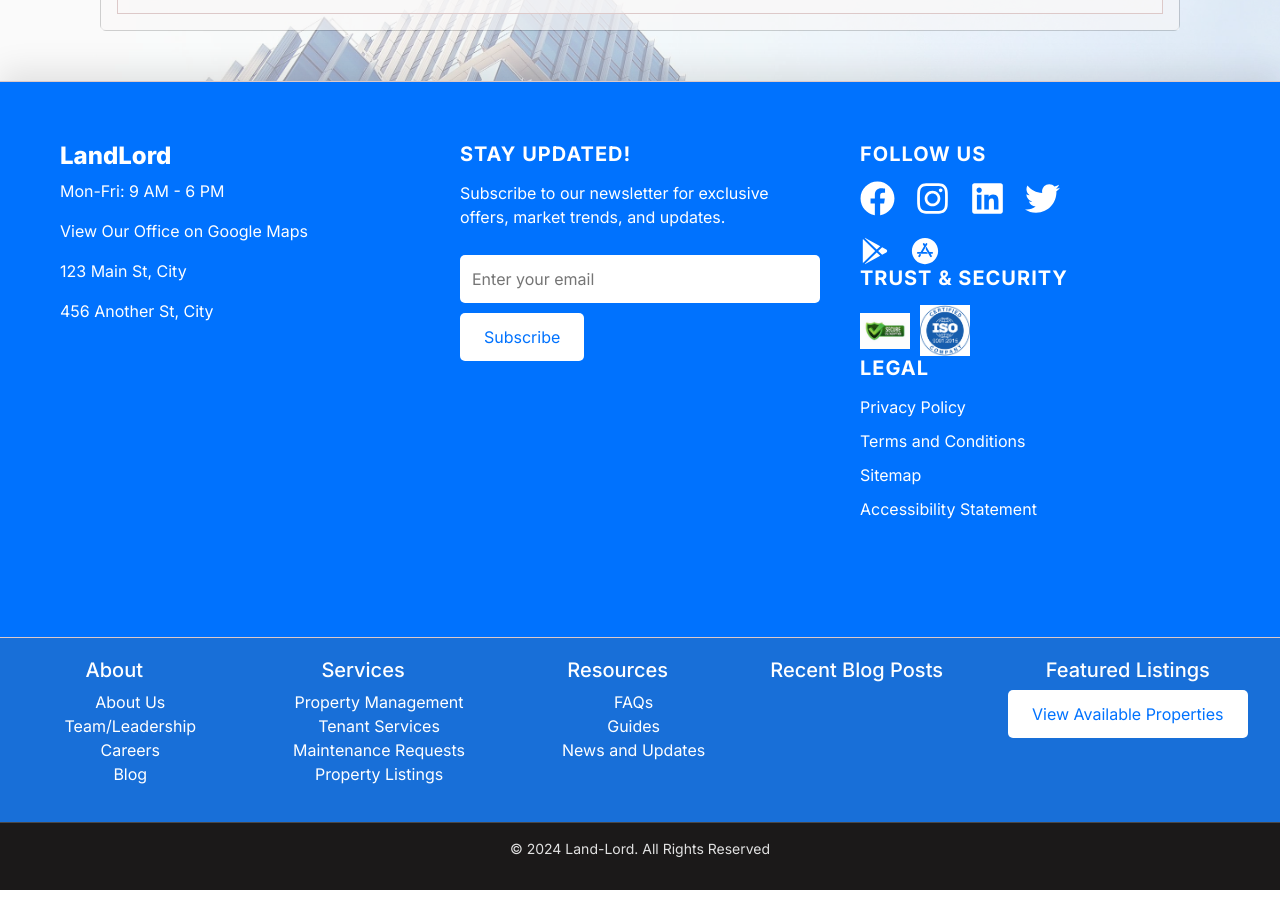
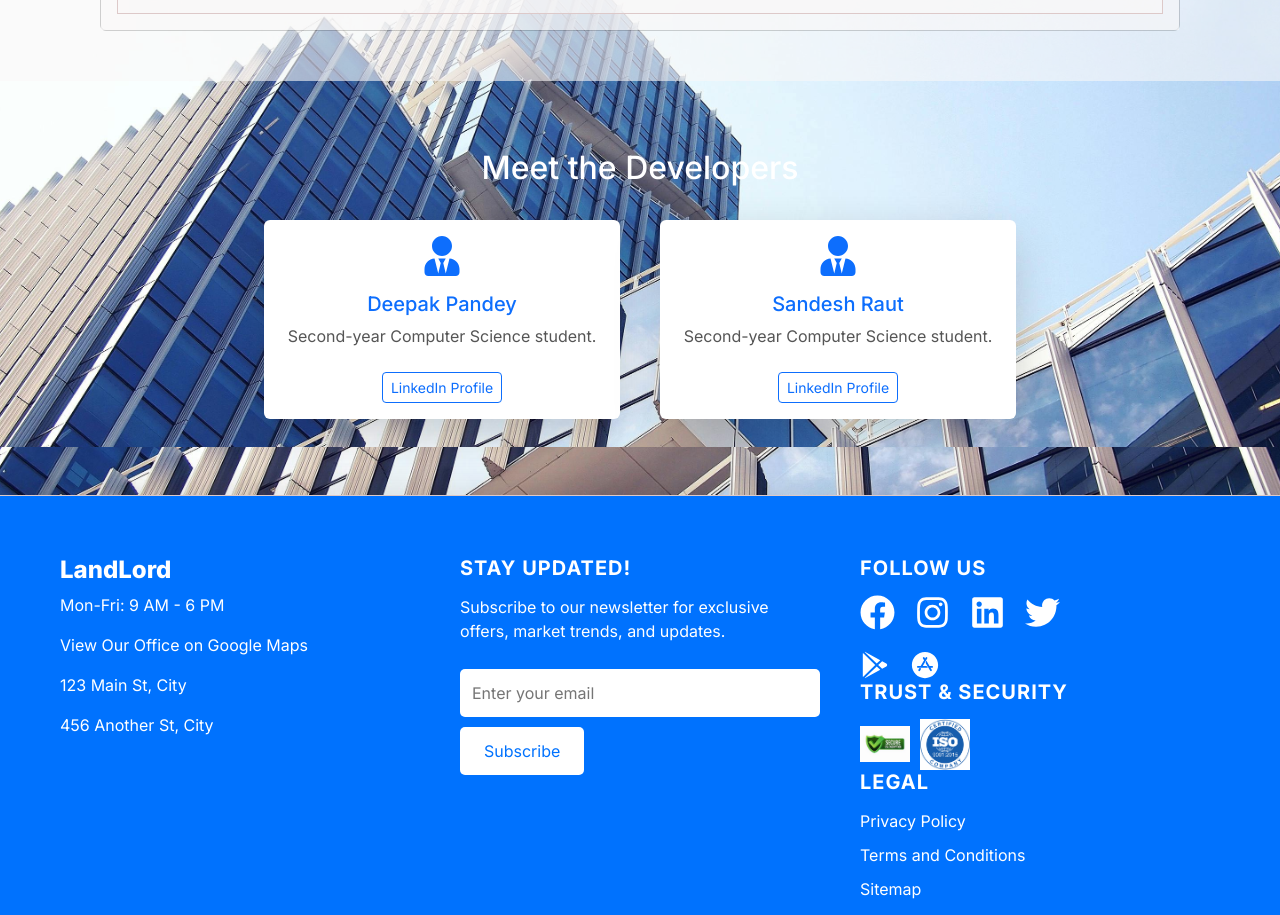
Before and after one commit to sandy0637R/LL_Frontend, a React (Vite) app: page /plans in a window 1280 px wide. Shown: the part 2580-3495 px from the top of the page. Before the commit the page ends 3470 px from the top, so only its background shows below. Built offline with nearby package versions, Linux system fonts and the light colour scheme; sample sign-in values are in the browser's storage.

Commit message:
dev section added below plans section

```diff
--- /dev/null
+++ b/src/Pages/Plans/About.jsx
@@ -0,0 +1,51 @@
+import React from 'react';
+import { FaUserTie } from 'react-icons/fa';
+
+const DevelopersSection = () => {
+  return (
+    <div className="container my-5">
+      <h2 className="text-center mb-4 text-white">Meet the Developers</h2>
+      <div className="row justify-content-center">
+        {/* Developer 1 */}
+        <div className="col-md-5 col-lg-4 m-2">
+          <div className="card shadow-lg border-0">
+            <div className="card-body text-center">
+              <FaUserTie size={40} className="text-primary mb-3" />
+              <h5 className="card-title text-primary">Deepak Pandey</h5>
+              <p className="card-text">Second-year Computer Science student.</p>
+              <a
+                href="https://www.linkedin.com/in/deepak-pandey-189a2631b"
+                target="_blank"
+                rel="noopener noreferrer"
+                className="btn btn-outline-primary btn-sm mt-3"
+              >
+                LinkedIn Profile
+              </a>
+            </div>
+          </div>
+        </div>
+
+        {/* Developer 2 */}
+        <div className="col-md-5 col-lg-4 m-2">
+          <div className="card shadow-lg border-0">
+            <div className="card-body text-center">
+              <FaUserTie size={40} className="text-primary mb-3" />
+              <h5 className="card-title text-primary">Sandesh Raut</h5>
+              <p className="card-text">Second-year Computer Science student.</p>
+              <a
+                href="https://www.linkedin.com/in/sandesh-raut-3889b02ba"
+                target="_blank"
+                rel="noopener noreferrer"
+                className="btn btn-outline-primary btn-sm mt-3"
+              >
+                LinkedIn Profile
+              </a>
+            </div>
+          </div>
+        </div>
+      </div>
+    </div>
+  );
+};
+
+export default DevelopersSection;
--- a/src/Pages/Plans/Plans.jsx
+++ b/src/Pages/Plans/Plans.jsx
@@ -1,5 +1,6 @@
 import React from "react";
 import PlanCard from "./PlanCard";
+import DevelopersSection from "./About";
 
 const plansData = [
   {
@@ -140,6 +141,7 @@ const Plans = () => {
           </div>
         </div>
       </div>
+      <DevelopersSection />
     </div>
   );
 };
```
